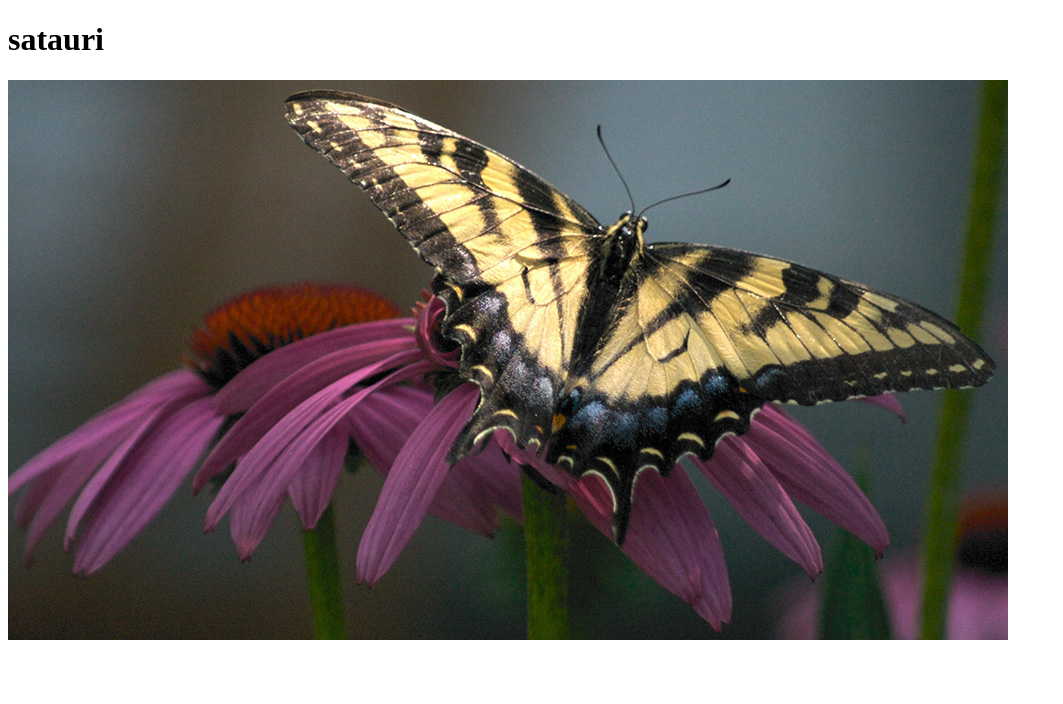
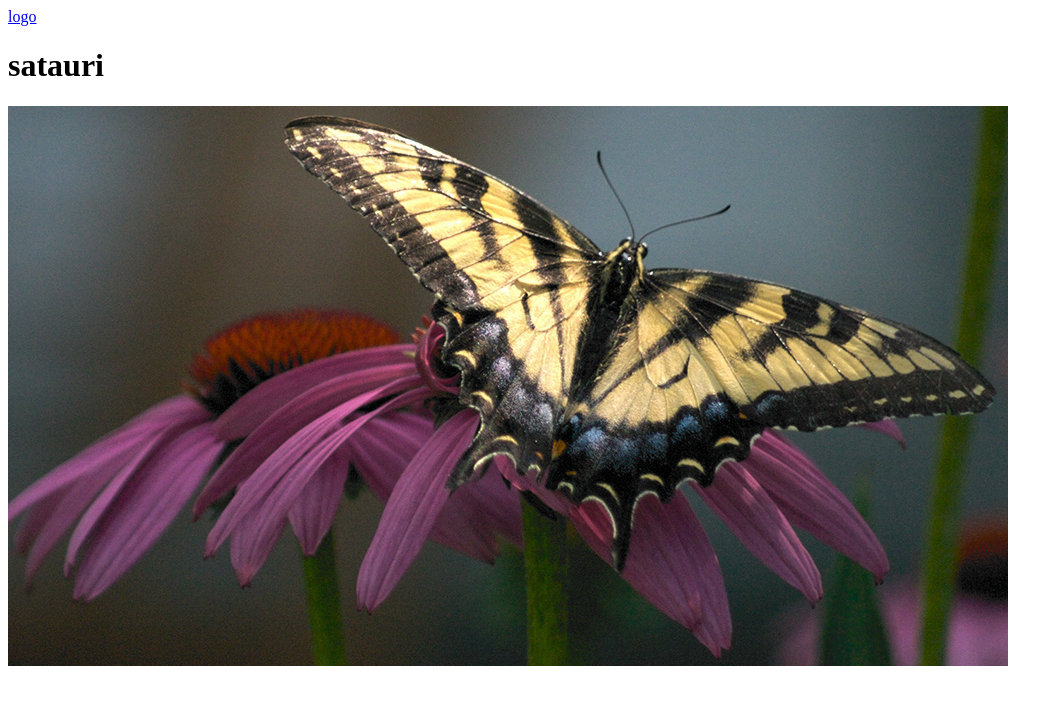
Before and after one commit to kristina-makalatia/lesson-4-fontsA, a plain HTML site: page index.html in a window 1280 px wide. Shown: the whole page, without its empty margins (0-1063 px from the left). Drawn offline with Linux system fonts and the light colour scheme.

Commit message:
add header

```diff
--- a/index.html
+++ b/index.html
@@ -4,6 +4,9 @@
 	<title>Fonts</title>
 </head>
 <body>
+	<header>
+		<a href="#">logo </a>
+	</header>
 
 	<h1> satauri</h1>
 	<img src="img/image.jpg">
```
